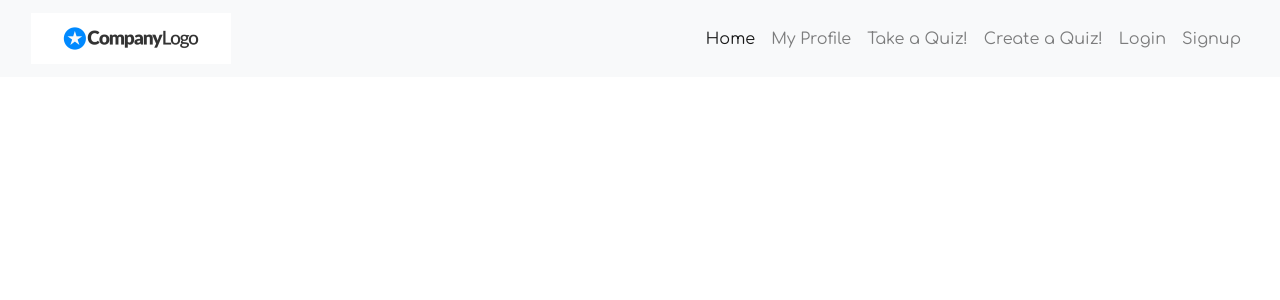
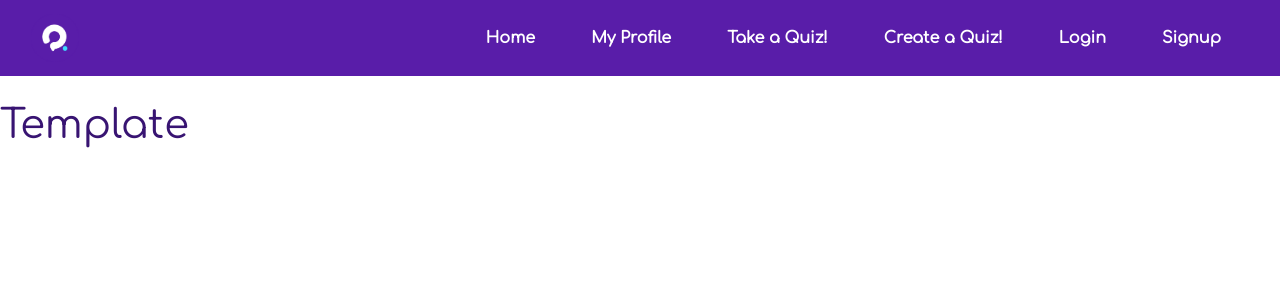
Before and after one commit to gerardocm/online-quiz-platform, a Flask app: page / in a window 1280 px wide. Shown: the top 300 px of the page. Run offline with Flask 2, Linux system fonts and the light colour scheme; some libraries are stand-ins or nearby versions.

Commit message:
Fix navbar and authenticated info added to it

```diff
--- a/onlinequiz/main.py
+++ b/onlinequiz/main.py
@@ -18,17 +18,25 @@
 
 @main.route('/')
 def home():
-  return render_template('index.html')
+  return render_template(
+    'index.html',
+    cuser=current_user
+  )
 
 @main.route('/not-authorized')
 def not_auth():
-  return render_template('not-authorized.html')
+  return render_template(
+    'not-authorized.html',
+    cuser=current_user
+  )
 
 @main.route('/quizzes')
 @login_required
 def quizzes():
-  full_name = current_user.first_name + current_user.last_name
-  return render_template('quizzes.html', full_name=full_name)
+  return render_template(
+    'quizzes.html',
+    cuser=current_user
+  )
 
 class InvalidUsage(Exception):
     status_code = 400
--- a/onlinequiz/static/stylesheets/main.css
+++ b/onlinequiz/static/stylesheets/main.css
@@ -6,6 +6,12 @@
 
 * {
   font-family: 'Comfortaa', cursive;
+}
+
+main {
+  position: relative;
+  top: 77px;
+  padding-top: 24px;
 }
 
 .bkg-primary-light {
@@ -48,3 +54,34 @@
 .col-form-label {
   color: var(--theme-dark-primary) !important;
 }
+
+
+/* The following stylings are for the navBar.html file */
+
+.main-menubox {
+  display: none;
+}
+
+.main-menu:hover .main-menubox{
+  display: block;
+}
+
+.navbar {
+  background-color: var(--theme-primary);
+  color: white;
+  font-weight: 500;
+}
+
+.nav-link {
+  color: white;
+  font-weight: bolder;
+}
+
+.navbar-brand > img {
+  max-width: 48px;
+  max-height: 48px;
+}
+
+li.nav-item{
+  padding: 10px 20px;
+}
--- a/onlinequiz/templates/base.html
+++ b/onlinequiz/templates/base.html
@@ -23,6 +23,7 @@
   {% block head %} {% endblock head%}
 </head>
 <body>
+  {% include 'navbar.html' %}
   <main role="main">
     {% block main %}{% endblock %}
   </main>
--- a/onlinequiz/templates/navBar.html
+++ b/onlinequiz/templates/navBar.html
@@ -1,14 +1,13 @@
-<header>
-    <nav class="navbar navbar-expand-lg navbar-light bg-light fixed-top" id="mainNav">
+<nav class="navbar navbar-expand-lg fixed-top" id="main-nav">
     <div class="container-fluid">
         <a class="navbar-brand js-scroll-trigger" href="{{url_for('main.home')}}">
-                <img src="../static/final-logo-example.png">
+            <img src="../static/img/quizard-iso.png">
         </a>
-            <button class="navbar-toggler" type="button" data-toggle="collapse" data-target="#navbarResponsive"
-                aria-controls="navbarResponsive" aria-expanded="false" aria-label="Toggle navigation">
+        <button class="navbar-toggler" type="button" data-toggle="collapse" data-target="#navbar-responsive"
+            aria-controls="navbar-responsive" aria-expanded="false" aria-label="Toggle navigation">
             <span class="navbar-toggler-icon"></span>
         </button>
-            <div class="collapse navbar-collapse" id="navbarResponsive">
+        <div class="collapse navbar-collapse" id="navbar-responsive">
             <ul class="navbar-nav ml-auto">
                 <li class="nav-item active">
                     <a class="nav-link" href="{{url_for('main.home')}}">Home<span class="sr-only">(current)</span></a>
@@ -20,16 +19,21 @@
                     <a class="nav-link" href="#">Take a Quiz!</a>
                 </li>
                 <li class="nav-item">
-                        <a class="nav-link" href="#">Create a Quiz!</a>
+                    <a class="nav-link" href="{{url_for('@create_question_set.question_set')}}">Create a Quiz!</a>
                 </li>
+                {% if cuser and cuser.is_authenticated %}
+                    <li class="nav-item">
+                        <a class="nav-link" href="#">{{cuser.first_name}}</a>
+                    </li>
+                {% else %}
                     <li class="nav-item">
                         <a class="nav-link" href="{{ url_for('auth.login')}}">Login</a>
                     </li>
                     <li class="nav-item">
                         <a class="nav-link" href="{{url_for('auth.signup')}}">Signup</a>
                     </li>
+                {% endif %}
             </ul>
         </div>
     </div>
 </nav>
-</header>
```
Also changed, not shown: onlinequiz/auth.py (+30 -5 lines), onlinequiz/create_question_set.py (+22 -5 lines), onlinequiz/static/main.css (deleted, +0 -63 lines), onlinequiz/static/img/quizard-iso.png (added). Lines whose indentation alone changed are shown as unchanged.
